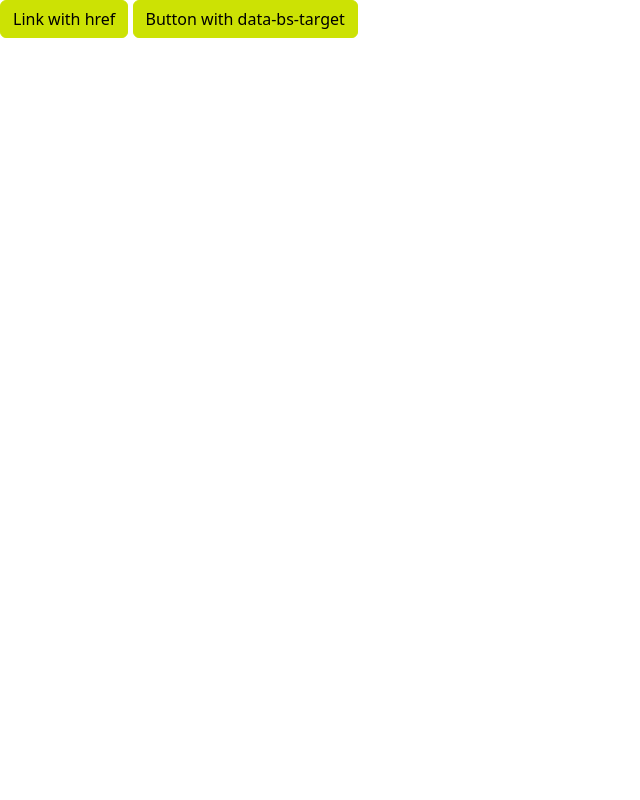
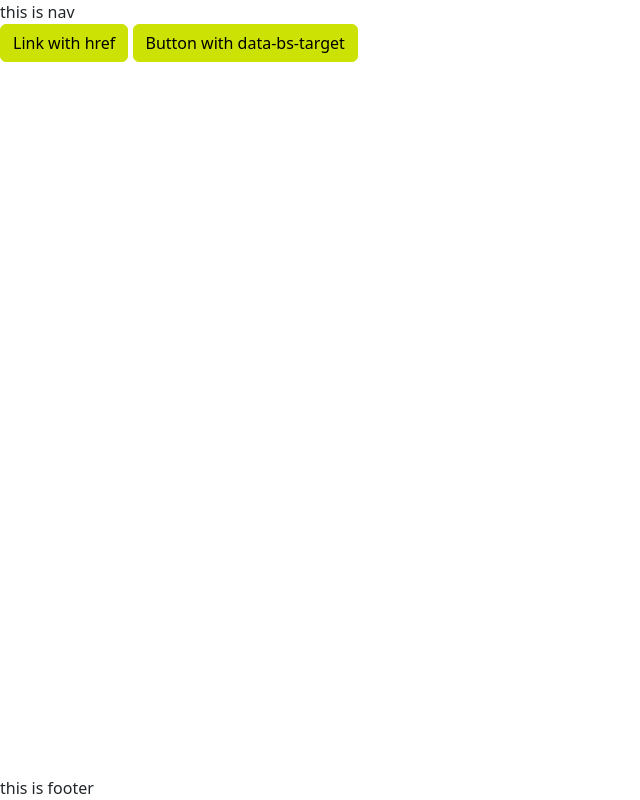
Before and after one commit to vzsoares/Dream-TODO, a Django app: page / in a window 1280 px wide. Shown: the whole page, without its empty margins (0-640 px from the left). Run offline with Django 4.2, Linux system fonts and the light colour scheme; style sheets or scripts are compiled from the project's sources; some libraries are stand-ins or nearby versions.

Commit message:
add base template

```diff
--- a/templates/base.html
+++ b/templates/base.html
@@ -20,8 +20,10 @@
       {% block title %}{{ section.title|default:"Dream TODO" }}{% endblock %}
     </title>
   </head>
-  <body>
-    {% block content %} {% endblock %}
+  <body style="display: flex; min-height: 100vh; flex-direction: column">
+    {% include 'components/navbar.html' %}
+    <main style="flex-grow: 1">{% block content %} {% endblock %}</main>
+    {% include 'components/footer.html' %}
     <script src="{% static 'js/bootstrap.bundle.js' %}"></script>
     {% block script %}{% endblock %}
   </body>
--- /dev/null
+++ b/templates/components/footer.html
@@ -0,0 +1,3 @@
+<footer>
+    this is footer
+</footer>
--- /dev/null
+++ b/templates/components/navbar.html
@@ -0,0 +1,3 @@
+<nav>
+    this is nav
+</nav>
```
